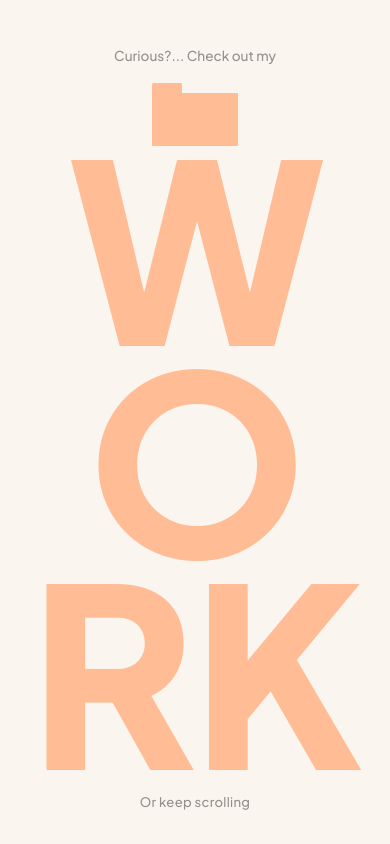
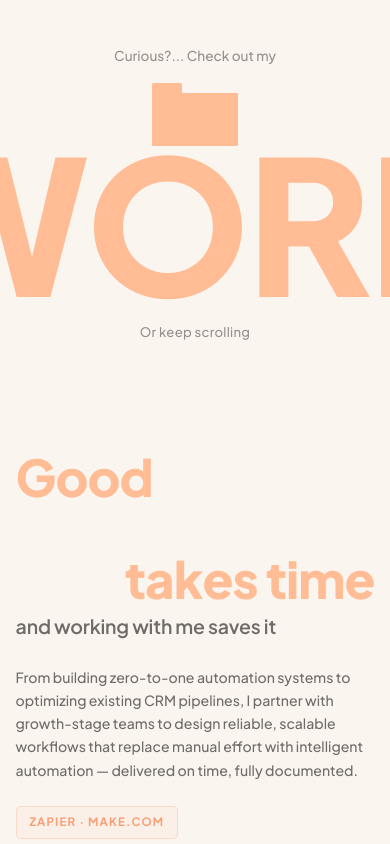
Before and after one commit to rymbutan/AVAutomation, a Next.js app: page / in a window 390 px wide. Shown: the part 5700-6544 px from the top of the page. Built offline with nearby package versions, Linux system fonts and the light colour scheme.

Commit message:
fix: WORK text wrapping — reduce font-size to 30vw + white-space: nowrap

```diff
--- a/app/globals.css
+++ b/app/globals.css
@@ -741,15 +741,15 @@ html.dark ::selection {
 
 .work-big {
   font-family: var(--font-jakarta);
-  font-size: 38vw;
+  font-size: clamp(4rem, 30vw, 30vw);
   font-weight: 800;
   color: var(--color-peach);
-  letter-spacing: -1vw;
+  letter-spacing: -0.8vw;
   line-height: 0.85;
+  white-space: nowrap;
   position: relative;
-  overflow: hidden;
   display: block;
-  margin: -2vw 0 -4vw;
+  margin: -1vw 0 -3vw;
 }
 
 .folder-wrap {
@@ -1227,7 +1227,7 @@ html.dark ::selection {
   .services-heading         { font-size: clamp(1.8rem, 4.5vw, 4.5rem); }
   .service-item             { grid-template-columns: 38% 62%; gap: 2rem; }
   .service-images           { overflow-x: auto; flex-wrap: nowrap; -webkit-overflow-scrolling: touch; }
-  .work-big                 { font-size: 46vw; }
+  .work-big                 { font-size: clamp(3.5rem, 34vw, 34vw); white-space: nowrap; }
   .folder-wrap              { width: 10vw; height: 7vw; }
   .benefits-big-left,
   .benefits-big-right       { font-size: 7.5vw; }
@@ -1272,7 +1272,7 @@ html.dark ::selection {
 
   /* ─ Work CTA ─ */
   .work-cta-section     { padding: 14vw 5vw; }
-  .work-big             { font-size: 54vw; }
+  .work-big             { font-size: clamp(3rem, 42vw, 42vw); white-space: nowrap; }
   .folder-wrap          { width: 18vw; height: 13vw; }
 
   /* ─ Benefits ─ */
@@ -1336,7 +1336,7 @@ html.dark ::selection {
 
   /* Work CTA */
   .work-cta-section     { padding: 16vw 4vw; }
-  .work-big             { font-size: 64vw; }
+  .work-big             { font-size: clamp(2.5rem, 48vw, 48vw); white-space: nowrap; }
   .folder-wrap          { width: 22vw; height: 16vw; }
 
   /* Benefits */
@@ -1371,7 +1371,7 @@ html.dark ::selection {
   .scroll-section-text  { font-size: 12vw; }
   .services-heading     { font-size: 1.3rem; }
   .service-title        { font-size: 0.95rem; }
-  .work-big             { font-size: 68vw; }
+  .work-big             { font-size: clamp(2.5rem, 52vw, 52vw); white-space: nowrap; }
   .benefits-big-left,
   .benefits-big-right   { font-size: clamp(2rem, 15vw, 15vw); }
   .benefits-partner-heading { font-size: 12vw; }
```
